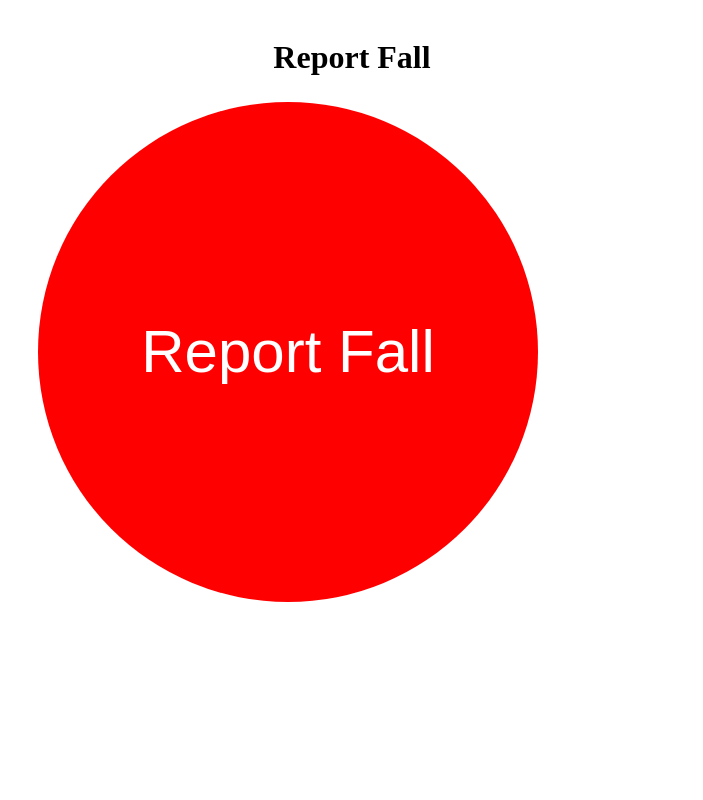
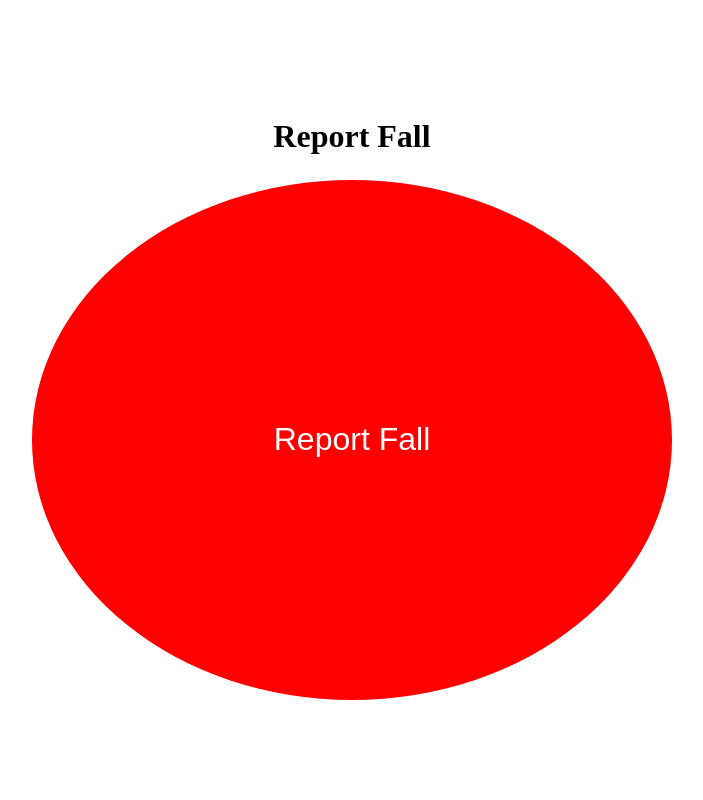
Before and after one commit to suphawit1/Dev_tool-Project, a Django app: page /index/ in a window 1280 px wide. Shown: the whole page, without its empty margins (288-991 px from the left). Run offline with Django 5.2, Linux system fonts and the light colour scheme.

Commit message:
update index

```diff
--- a/django/devtool_project/report/templates/index.html
+++ b/django/devtool_project/report/templates/index.html
@@ -4,34 +4,40 @@
     <meta charset="UTF-8">
     <meta name="viewport" content="width=device-width, initial-scale=1.0">
     <title>Document</title>
-</head>
     <style>
+        body, html {
+            height: 100%;
+            margin: 0;
+        }
+
+        .center {
+            display: flex;
+            justify-content: center;
+            align-items: center;
+            height: 100vh;
+            flex-direction: column;
+        }
+
         .button {
-    background-color: #ff0000; /* Green */
+            background-color: #ff0000;
             border: none;
             color: white;
             padding: 20px;
             text-align: center;
             text-decoration: none;
             display: inline-block;
-    font-size: 16px;
             margin: 4px 2px;
             cursor: pointer;
-    width:500px;
-    height:500px;
+            width: 50vw;
+            height: 65vh;
             border-radius: 50%;
-    font-size: 60px;
-    }
-    .center {
-        margin: auto;
-        width: 50%;
-        padding: 10px;
+            font-size: 200%;
         }
     </style>
+</head>
 <body>
     <div class="center">
-        <h1 style="text-align: center;">Report Fall</h1>
-        <a href=""></a>
+        <h1>Report Fall</h1>
         <button class="button">Report Fall</button>
     </div>
 </body>
```
Lines whose indentation alone changed are shown as unchanged.
